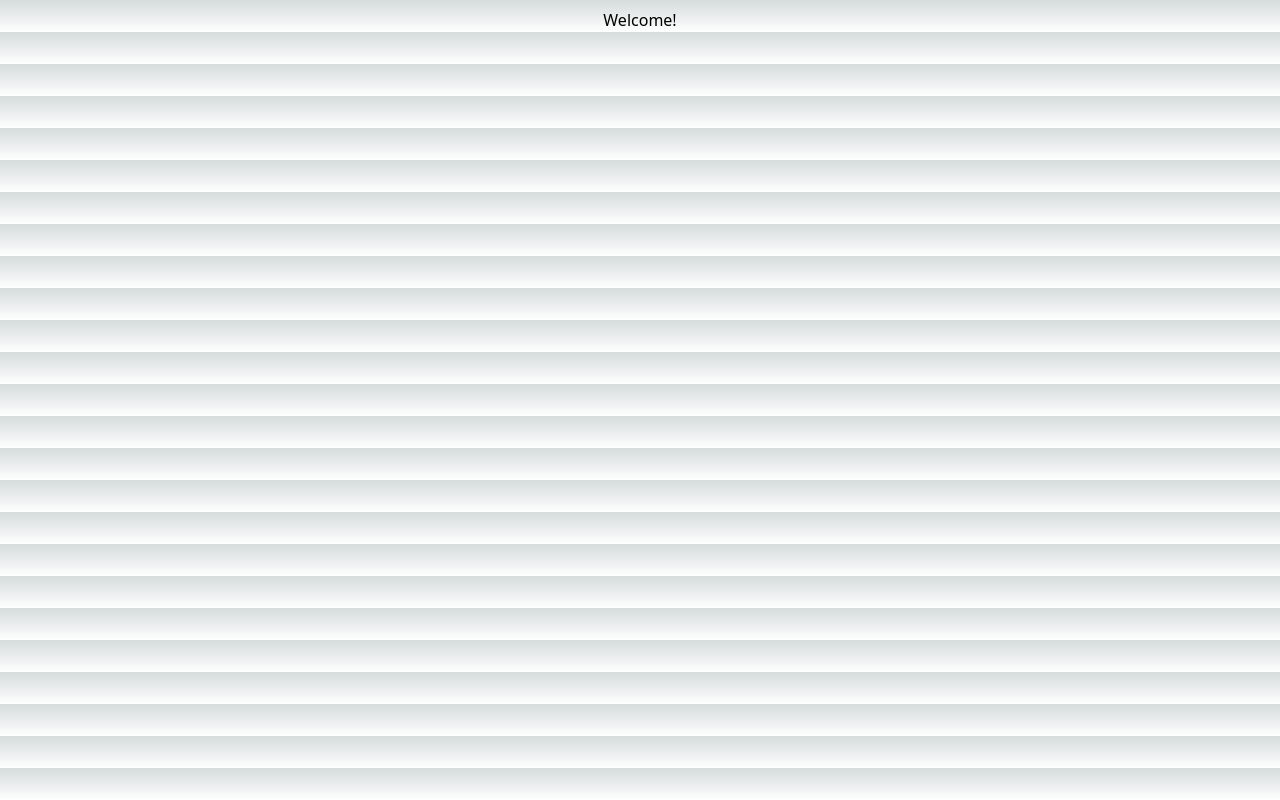
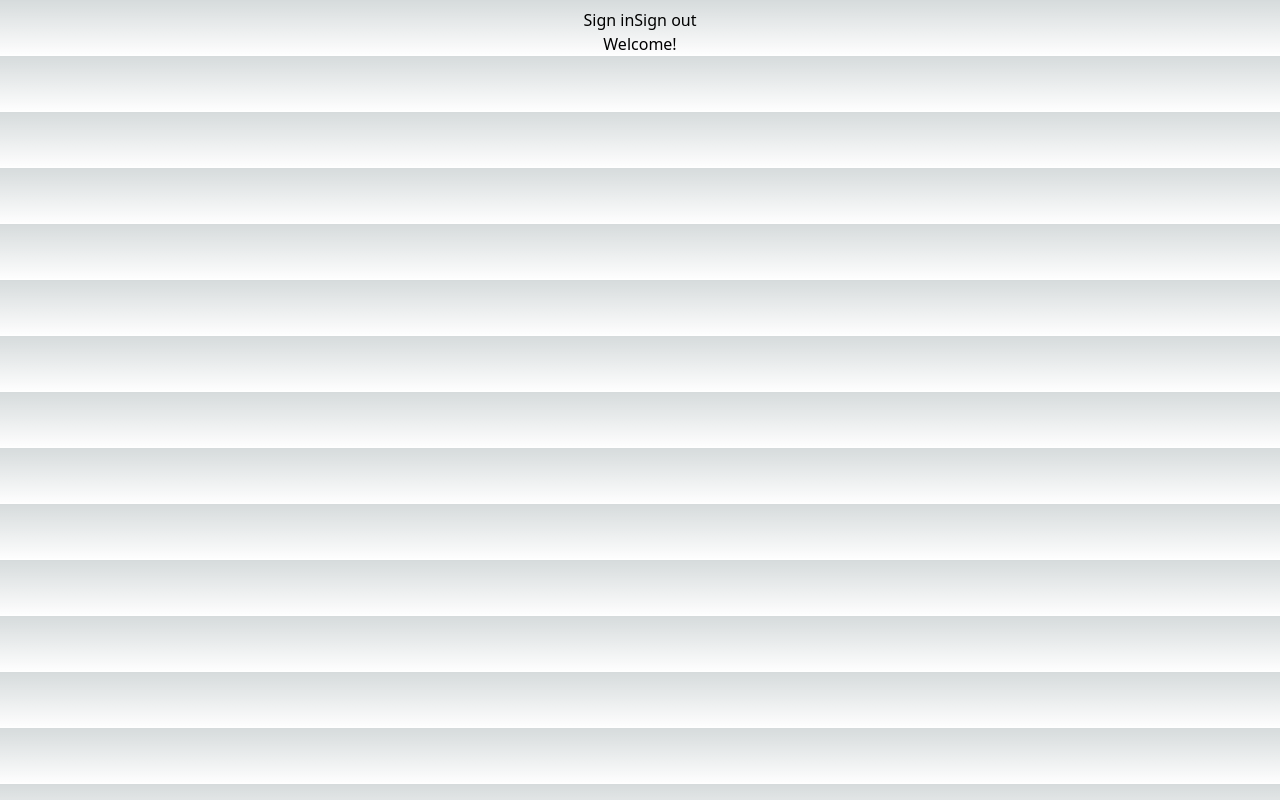
Before and after one commit to adamhrncir/marss, a Next.js app: page / in a window 1280 px wide. Built offline with nearby package versions, Linux system fonts and the light colour scheme.

Commit message:
session check v celém /dashboard

```diff
--- /dev/null
+++ b/app/dashboard/layout.tsx
@@ -0,0 +1,17 @@
+import { getServerSession } from "next-auth";
+import { redirect } from 'next/navigation';
+import { authOptions } from "../api/auth/[...nextauth]/route";
+
+export default async function RootLayout({ children }: any) {
+
+    const session = await getServerSession(authOptions)
+
+    if (!session) {
+      redirect('/')
+    }
+
+    return (
+
+          <section>{children}</section>
+    );
+  }
--- a/app/dashboard/page.tsx
+++ b/app/dashboard/page.tsx
@@ -1,6 +1,6 @@
 import { getServerSession } from "next-auth";
 import { authOptions } from "../api/auth/[...nextauth]/route";
-import { LoginButton, LogoutButton } from "./auth";
+import { LoginButton, LogoutButton } from "../components/auth";
 
 
 export default async function dashboardPage() {
@@ -11,7 +11,6 @@ export default async function dashboardPage() {
       <LoginButton />
       <LogoutButton />
       <pre>{JSON.stringify(session)}</pre>
-      <h1>Welcome!</h1>
     </div>
   );
 }
--- a/app/page.tsx
+++ b/app/page.tsx
@@ -1,7 +1,11 @@
+import { LoginButton, LogoutButton } from "./components/auth";
+
 export default async function homePage() {
 
   return (
     <div className="container text-center m-auto mt-2">
+      <LoginButton />
+      <LogoutButton />
       <h1>Welcome!</h1>
     </div>
   );
```
Also changed, not shown: app/components/auth.tsx (renamed from app/dashboard/auth.tsx).
